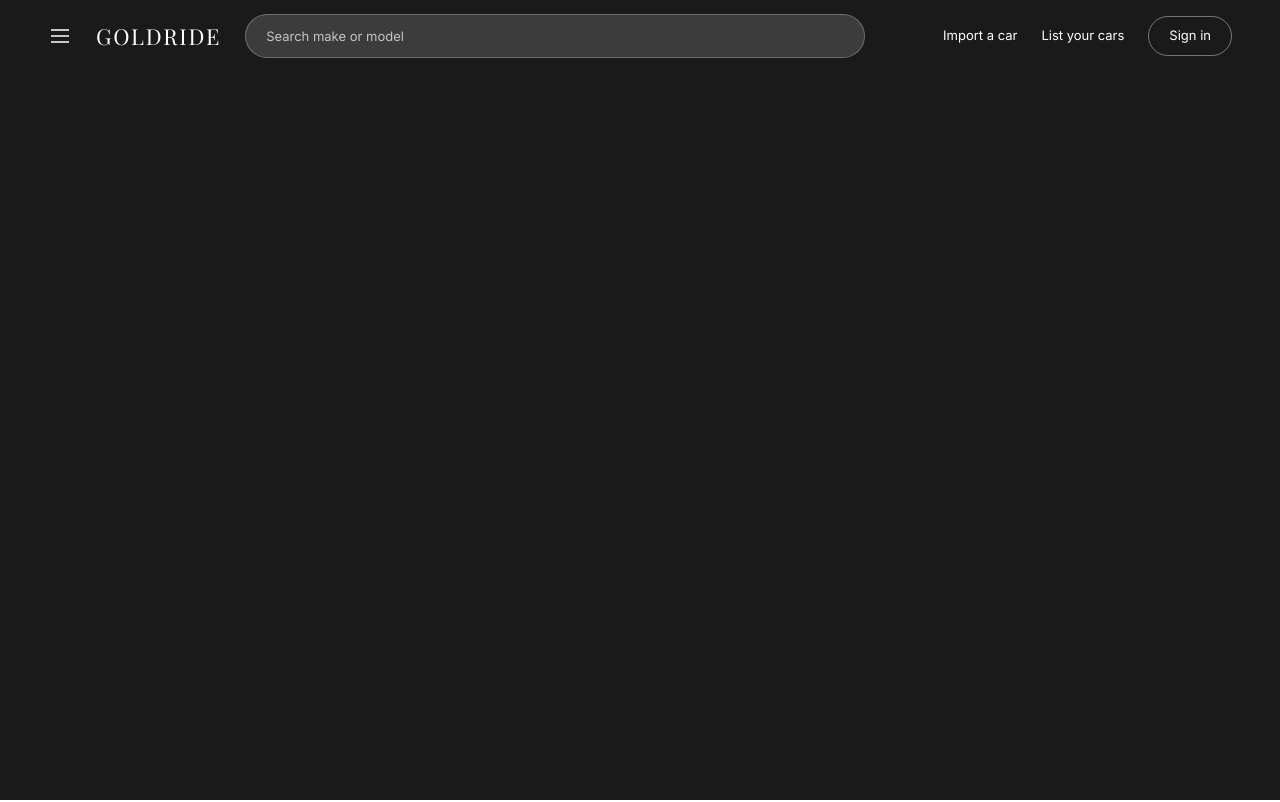
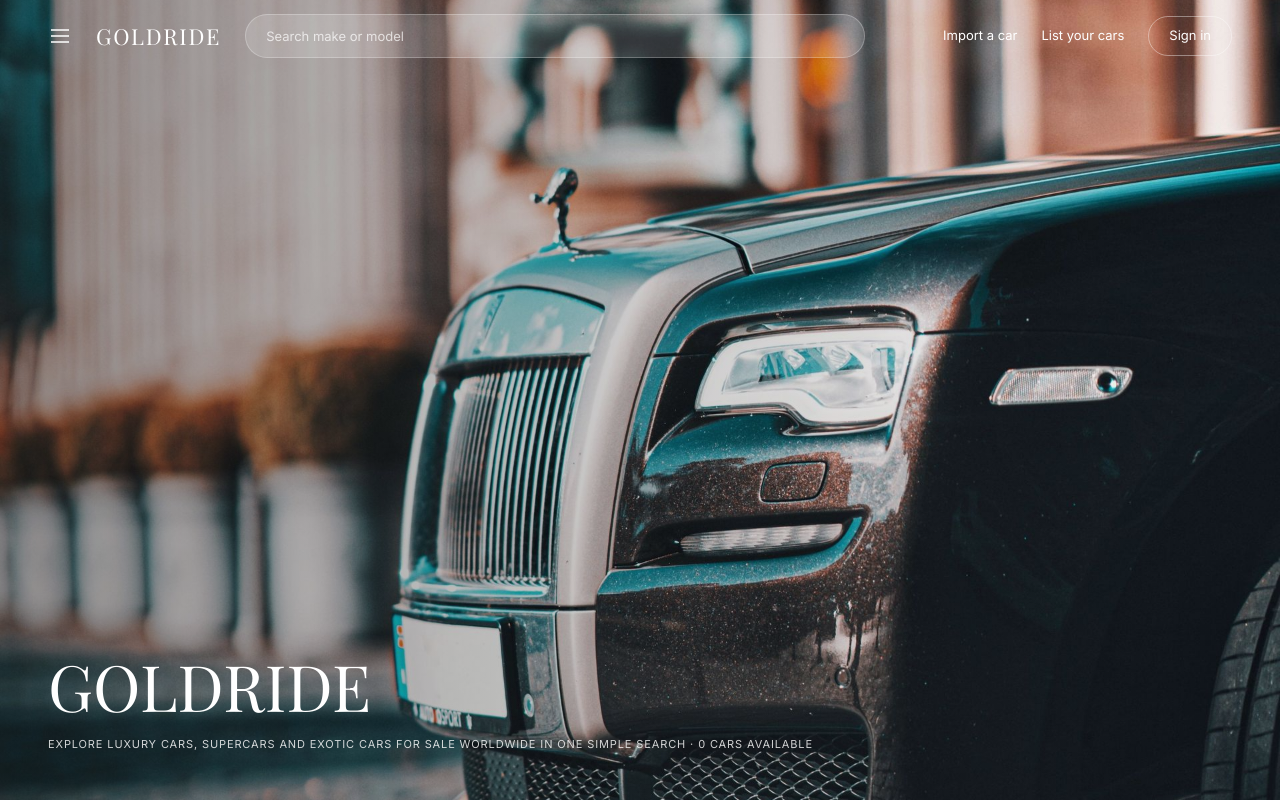
Before and after one commit to emmanuelopeto7-star/goldride_motors, a React (Vite) app in the folder frontend/: page / in a window 1280 px wide. Shown: the top 802 px of the page. Built offline with nearby package versions, Linux system fonts and the light colour scheme; no server answers.

Commit message:
build the hero image and its words into the frontend

```diff
--- a/frontend/src/components/Hero.jsx
+++ b/frontend/src/components/Hero.jsx
@@ -1,42 +1,34 @@
-import { useMediaQuery } from '../hooks/useMediaQuery'
-import { useHeroBanner } from '../hooks/useHeroBanner'
+import heroImage from '../assets/hero.jpg'
 import { counted } from '../lib/format'
 
+/** The front door.
+ *
+ *  The image and the words are part of the build rather than rows in a table.
+ *  They were editable from the staff settings screen once, and the cost of
+ *  that was a network request before the first paint, a loading state to hold
+ *  the dark band while it arrived, and - on a host with no persistent disk -
+ *  an uploaded photograph that vanished on the next deploy, leaving a 404
+ *  where the hero should be.
+ *
+ *  A hero that changes twice a year does not need a database behind it. The
+ *  one thing here that is genuinely live is the car count, which is passed in.
+ */
+
+const HEADLINE = 'GOLDRIDE'
+const SUBLINE =
+  'Explore luxury cars, supercars and exotic cars for sale worldwide in one simple search'
+
 function Hero({ count }) {
-  // Hooks first, always - the early returns below must not change how many run.
-  const isDesktop = useMediaQuery('(min-width: 768px)')
-  const reducedMotion = useMediaQuery('(prefers-reduced-motion: reduce)')
-
-  const { data: banner, isPending } = useHeroBanner()
-
-  // Hold the dark band while the banner is in flight. Returning null would
-  // strand the transparent header on a white page, white-on-white.
-  if (isPending) return <div className="h-svh w-full bg-ink" />
-  if (!banner) return null
-
-  // §5b.5 and §5b.6: mobile and reduced-motion never load the video at all.
-  const showVideo = Boolean(banner.video) && isDesktop && !reducedMotion
-
   return (
     <section className="relative h-svh w-full overflow-hidden bg-ink">
-      {showVideo ? (
-        <video
-          src={banner.video}
-          poster={banner.image}
-          autoPlay
-          muted
-          loop
-          playsInline
-          className="h-full w-full object-cover"
-        />
-      ) : (
-        <img
-          src={banner.image}
-          alt=""
-          fetchPriority="high"
-          className="h-full w-full object-cover"
-        />
-      )}
+      <img
+        src={heroImage}
+        alt=""
+        // Decorative: the headline over it carries the meaning, so an alt
+        // description here would just be read out twice.
+        fetchPriority="high"
+        className="h-full w-full object-cover"
+      />
 
       <div
         className="absolute inset-0"
@@ -48,11 +40,10 @@ function Hero({ count }) {
 
       <div className="absolute bottom-5 left-5 max-w-[900px] lg:bottom-12 lg:left-12">
         <h1 className="font-serif text-[36px] leading-[1.05] text-surface lg:text-hero">
-          {banner.headline}
+          {HEADLINE}
         </h1>
         <p className="mt-4 text-badge uppercase text-surface/80">
-          {banner.subline ? `${banner.subline} · ` : ''}
-          {counted(count, 'car')} available
+          {SUBLINE} · {counted(count, 'car')} available
         </p>
       </div>
     </section>
--- a/frontend/src/components/Layout.jsx
+++ b/frontend/src/components/Layout.jsx
@@ -10,7 +10,6 @@ import {
   useSearchParams,
 } from 'react-router-dom'
 import { useScrolled } from '../hooks/useScrolled'
-import { useHeroBanner } from '../hooks/useHeroBanner'
 import { useAuth } from '../context/AuthContext'
 import { isBrowsing } from '../lib/browsing'
 import AuthModal from './AuthModal'
@@ -67,15 +66,13 @@ function Layout() {
   const { user, isSales, isDealer, signOut } = useAuth()
 
   const scrolled = useScrolled(80)
-  // Shares a cache entry with Hero, so this costs no extra request. Keyed on
-  // whether a hero will actually draw, not merely on the route - otherwise a
-  // home page with no banner leaves white header text on a white background.
-  const { data: banner, isPending: bannerPending } = useHeroBanner()
   // A filtered list lives at "/" too, but it is a result set rather than the
   // front door - so no hero, and the header is solid from the first paint.
   const browsing = isBrowsing(searchParams)
-  const hasHero =
-    location.pathname === '/' && !browsing && (bannerPending || Boolean(banner))
+  // Known outright now the hero is part of the build. It used to depend on a
+  // fetched banner, which meant the header could not know whether to draw
+  // itself white-on-photo or dark-on-white until a request came back.
+  const hasHero = location.pathname === '/' && !browsing
   const overlay = hasHero && !scrolled
 
   function handleSubmit(event) {
```
Also changed, not shown: frontend/src/assets/hero.jpg (added).
